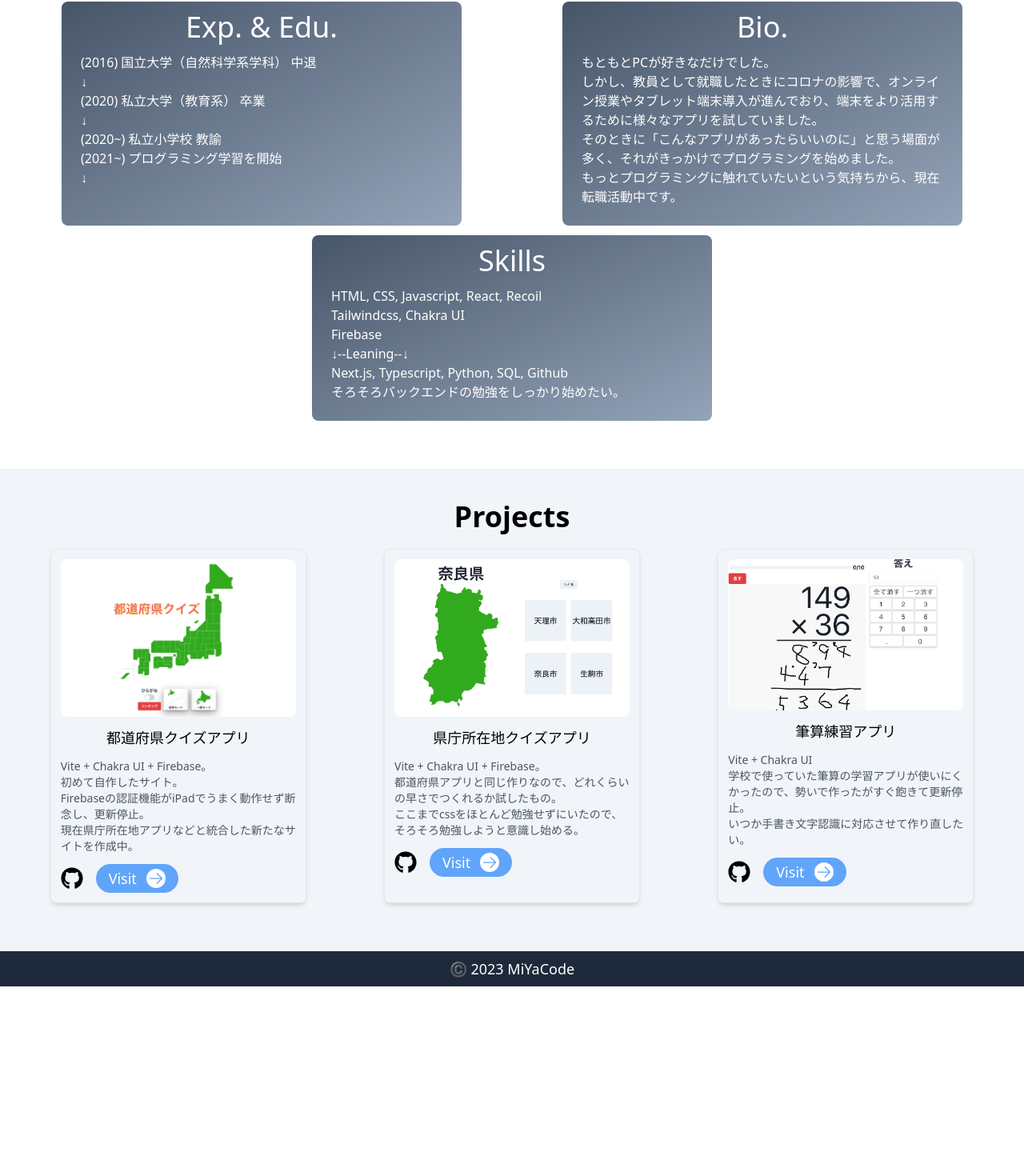
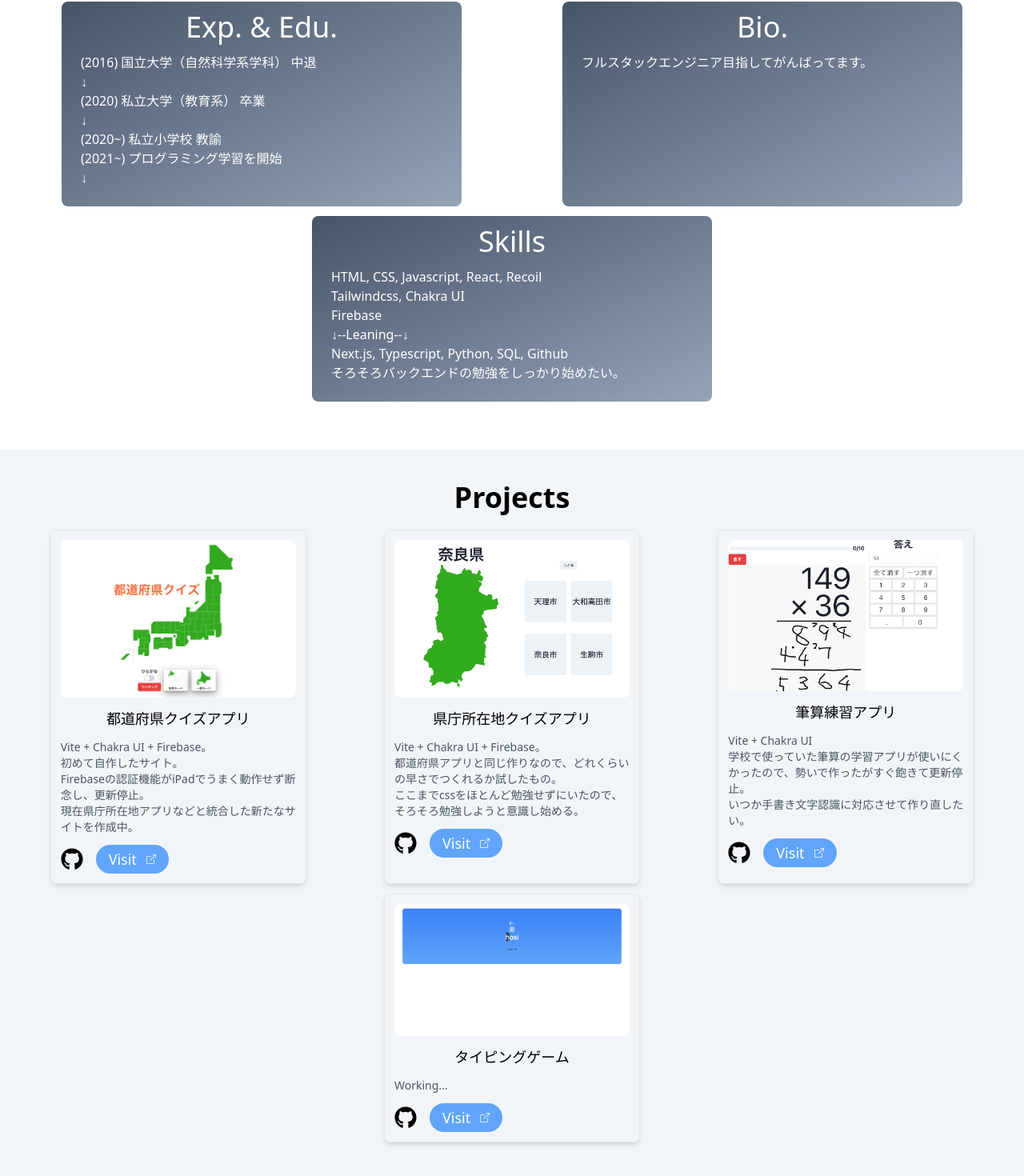
Before and after one commit to MnVOIDnM/my-portfolio, a Next.js app: page / in a window 1280 px wide. Shown: the part 512-1982 px from the top of the page at 80% size. Before the commit the page ends 1745 px from the top, so only its background shows below. Built offline with nearby package versions, Linux system fonts and the light colour scheme.

Commit message:
add new app

```diff
--- a/app/components/About.js
+++ b/app/components/About.js
@@ -8,7 +8,7 @@ const About = () => {
     {
       label: "Bio.",
       description:
-        "もともとPCが好きなだけでした。\nしかし、教員として就職したときにコロナの影響で、オンライン授業やタブレット端末導入が進んでおり、端末をより活用するために様々なアプリを試していました。\nそのときに「こんなアプリがあったらいいのに」と思う場面が多く、それがきっかけでプログラミングを始めました。\nもっとプログラミングに触れていたいという気持ちから、現在転職活動中です。",
+        "フルスタックエンジニア目指してがんばってます。",
     },
     {
       label: "Skills",
--- a/app/components/Projects.js
+++ b/app/components/Projects.js
@@ -1,5 +1,5 @@
 import Image from "next/image";
-import { ArrowRightIcon } from "@heroicons/react/24/outline";
+import { BsBoxArrowUpRight } from "react-icons/bs";
 import { FaGithub } from "react-icons/fa";
 
 export default function Projects() {
@@ -27,6 +27,13 @@ export default function Projects() {
         "Vite + Chakra UI\n学校で使っていた筆算の学習アプリが使いにくかったので、勢いで作ったがすぐ飽きて更新停止。\nいつか手書き文字認識に対応させて作り直したい。",
       URL: "https://cols-calc-app.vercel.app/",
       githubURL: "https://github.com/MnVOIDnM/cols-calc-app",
+    },
+    {
+      image: "/typing-game-image.png",
+      title: "タイピングゲーム",
+      description: "Working...",
+      URL: "https://typing-game-rouge.vercel.app/",
+      githubURL: "https://github.com/MnVOIDnM/typing-game",
     },
   ];
   return (
@@ -67,7 +74,7 @@ export default function Projects() {
                 className="flex justify-between items-center py-1 px-4 rounded-full text-white text-lg bg-blue-400 hover:bg-blue-600 transition duration-500 ease-in-out cursor-pointer"
               >
                 Visit
-                <ArrowRightIcon className="w-6 h-6 p-0.5 ml-3 rounded-full bg-white text-blue-400" />
+                <BsBoxArrowUpRight className="w-3 h-3 ml-3" />
               </a>
             </div>
           </div>
```
Also changed, not shown: public/typing-game-image.png (added).
